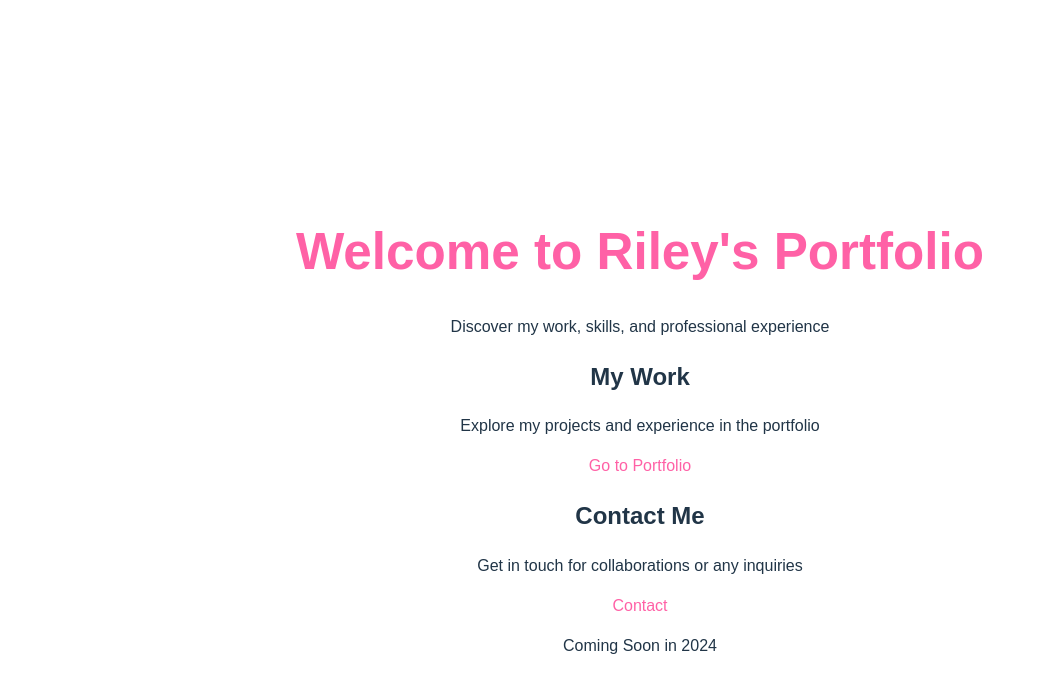
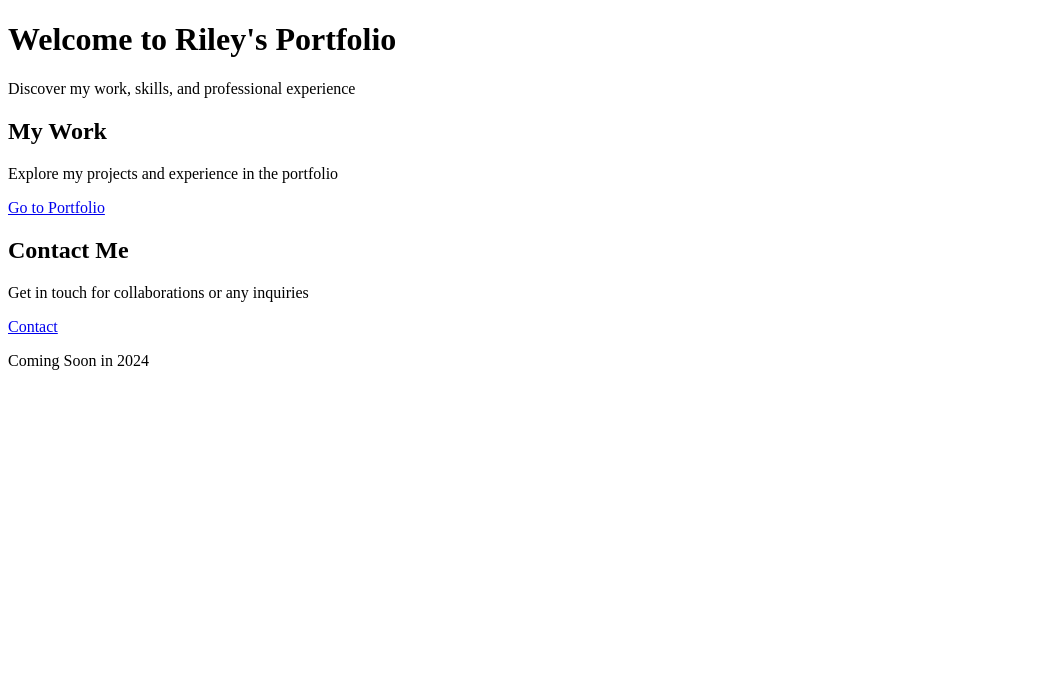
Before and after one commit to GauthierNetwork/rileycotton_website, a React (Vite) app: page / in a window 1280 px wide. Shown: the top 692 px of the page, without its empty margins (0-1037 px from the left). Built offline with nearby package versions, Linux system fonts and the light colour scheme.

Commit message:
updated pages

```diff
--- a/src/main.tsx
+++ b/src/main.tsx
@@ -1,6 +1,5 @@
 import React from 'react';
 import ReactDOM from 'react-dom/client';
-import './pages/styling/index.css';
 import App from './App';
 
 ReactDOM.createRoot(document.getElementById('root') as HTMLElement).render(
--- a/src/pages/Home.tsx
+++ b/src/pages/Home.tsx
@@ -4,7 +4,7 @@ import { Page } from '../components/layout/Page';
 const Home = () => {
   return (
     <Page title={'Home'}>
-      <div className="flex flex-col items-center justify-center min-h-screen bg-gradient-to-r from-pink-500 to-purple-500 text-white">
+      <div className="flex flex-col items-center justify-center min-h-screen bg-gradient-to-r from-pink-500 to-orange-500 text-white">
         <div className="p-8 rounded-lg shadow-lg bg-pink-400 text-center">
           <h1 className="text-6xl mb-8">Welcome to Riley's Portfolio</h1>
           <p className="mb-8 text-lg">
@@ -12,27 +12,27 @@ const Home = () => {
           </p>
         </div>
 
-        <div className="p-8 mt-8 rounded-lg shadow-lg bg-purple-400 text-center">
+        <div className="p-8 mt-8 rounded-lg shadow-lg bg-orange-400 text-center">
           <h2 className="text-4xl mb-8">My Work</h2>
           <p className="mb-8 text-lg">
             Explore my projects and experience in the portfolio
           </p>
           <Link
-            to="/portfolio"
-            className="px-4 py-2 bg-white text-purple-500 rounded hover:bg-purple-300 transition-colors"
+            to="/shop"
+            className="px-4 py-2 bg-white text-orange-500 rounded hover:bg-orange-300 transition-colors"
           >
             Go to Portfolio
           </Link>
         </div>
 
-        <div className="p-8 mt-8 rounded-lg shadow-lg bg-purple-400 text-center">
+        <div className="p-8 mt-8 rounded-lg shadow-lg bg-orange-400 text-center">
           <h2 className="text-4xl mb-8">Contact Me</h2>
           <p className="mb-8 text-lg">
             Get in touch for collaborations or any inquiries
           </p>
           <Link
             to="/contact"
-            className="px-4 py-2 bg-white text-purple-500 rounded hover:bg-purple-300 transition-colors"
+            className="px-4 py-2 bg-white text-orange-500 rounded hover:bg-orange-300 transition-colors"
           >
             Contact
           </Link>
--- a/src/pages/styling/index.css
+++ /dev/null
@@ -1,114 +0,0 @@
-:root {
-  max-width: 1280px;
-  margin: 0 auto;
-  padding: 2rem;
-  text-align: center;
-  font-family: "Poppins", sans-serif;
-  line-height: 1.5;
-  font-weight: 400;
-  color-scheme: light dark;
-  color: #ffffff;
-  background-color: #ff91a4;
-  font-synthesis: none;
-  text-rendering: optimizeLegibility;
-  -webkit-font-smoothing: antialiased;
-  -moz-osx-font-smoothing: grayscale;
-  -webkit-text-size-adjust: 100%;
-}
-
-.logo {
-  height: 6em;
-  padding: 1.5em;
-  will-change: filter;
-  transition: filter 300ms;
-}
-
-.logo:hover {
-  filter: drop-shadow(0 0 2em #ff91a4aa);
-}
-
-@keyframes logo-spin {
-  from {
-    transform: rotate(0deg);
-  }
-  to {
-    transform: rotate(360deg);
-  }
-}
-
-@media (prefers-reduced-motion: no-preference) {
-  a:nth-of-type(2) .logo {
-    animation: logo-spin infinite 20s linear;
-  }
-}
-
-.card {
-  padding: 2em;
-  background-color: #ffffff;
-  box-shadow: 0px 8px 15px rgba(0, 0, 0, 0.1);
-  border-radius: 8px;
-}
-
-.read-the-docs {
-  color: #888;
-}
-
-a {
-  font-weight: 500;
-  color: #ff61a6;
-  text-decoration: inherit;
-}
-
-a:hover {
-  color: #ff91a4;
-}
-
-body {
-  margin: 0;
-  display: flex;
-  justify-content: center;
-  align-items: center;
-  min-width: 320px;
-  min-height: 100vh;
-}
-
-
-h1 {
-  font-size: 3.2em;
-  line-height: 1.1;
-  color: #ff61a6;
-}
-
-button {
-  border-radius: 50px;
-  border: 1px solid transparent;
-  padding: 0.6em 1.2em;
-  font-size: 1em;
-  font-weight: 500;
-  font-family: inherit;
-  background-color: #ff91a4;
-  cursor: pointer;
-  transition: background-color 0.25s;
-}
-
-button:hover {
-  background-color: #ff61a6;
-}
-
-button:focus,
-button:focus-visible {
-  outline: 2px solid #ff91a4;
-}
-
-@media (prefers-color-scheme: light) {
-  :root {
-    color: #213547;
-    background-color: #ffffff;
-  }
-  a:hover {
-    color: #ff91a4;
-  }
-  button {
-    background-color: #ff91a4;
-  }
-}
```
